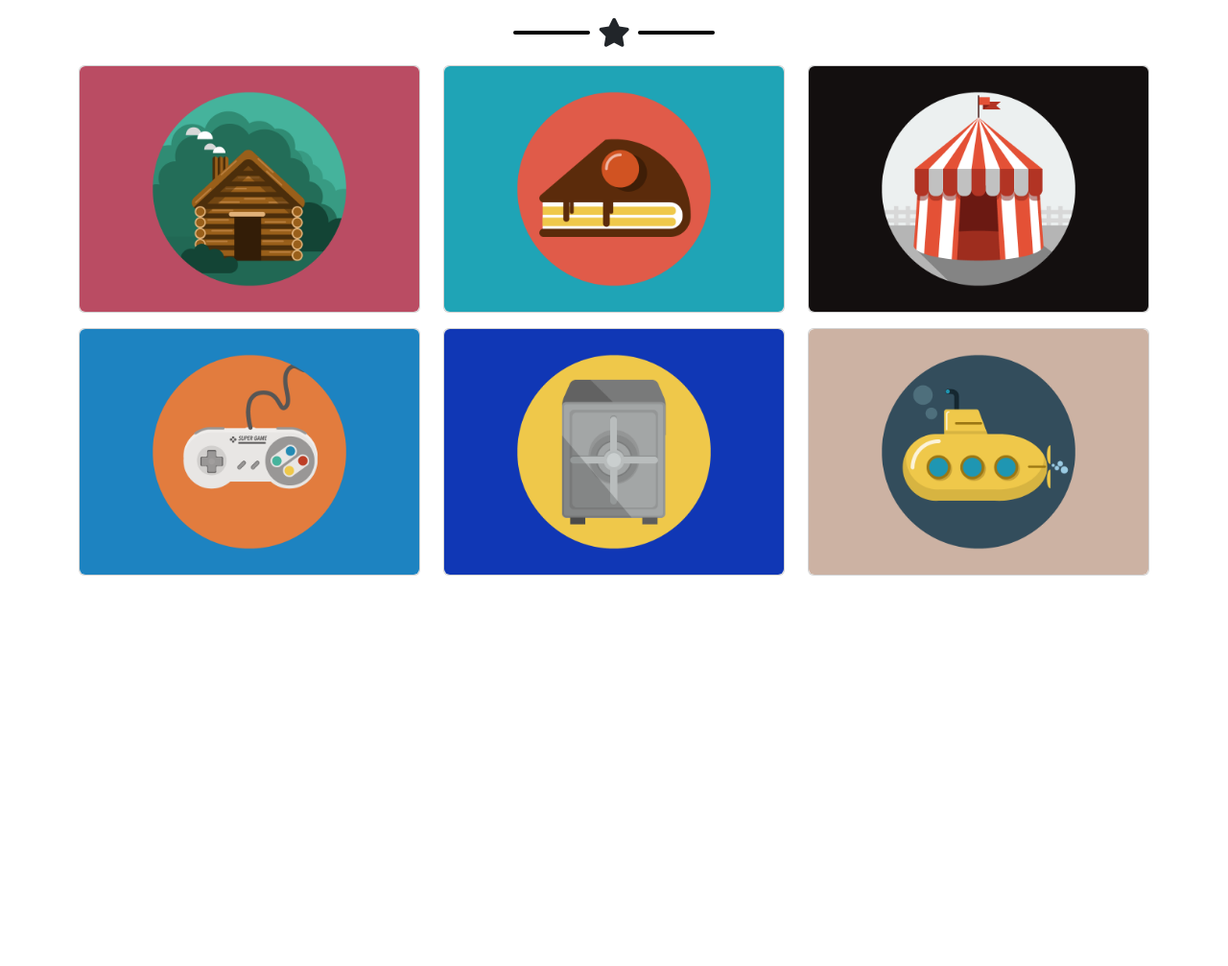
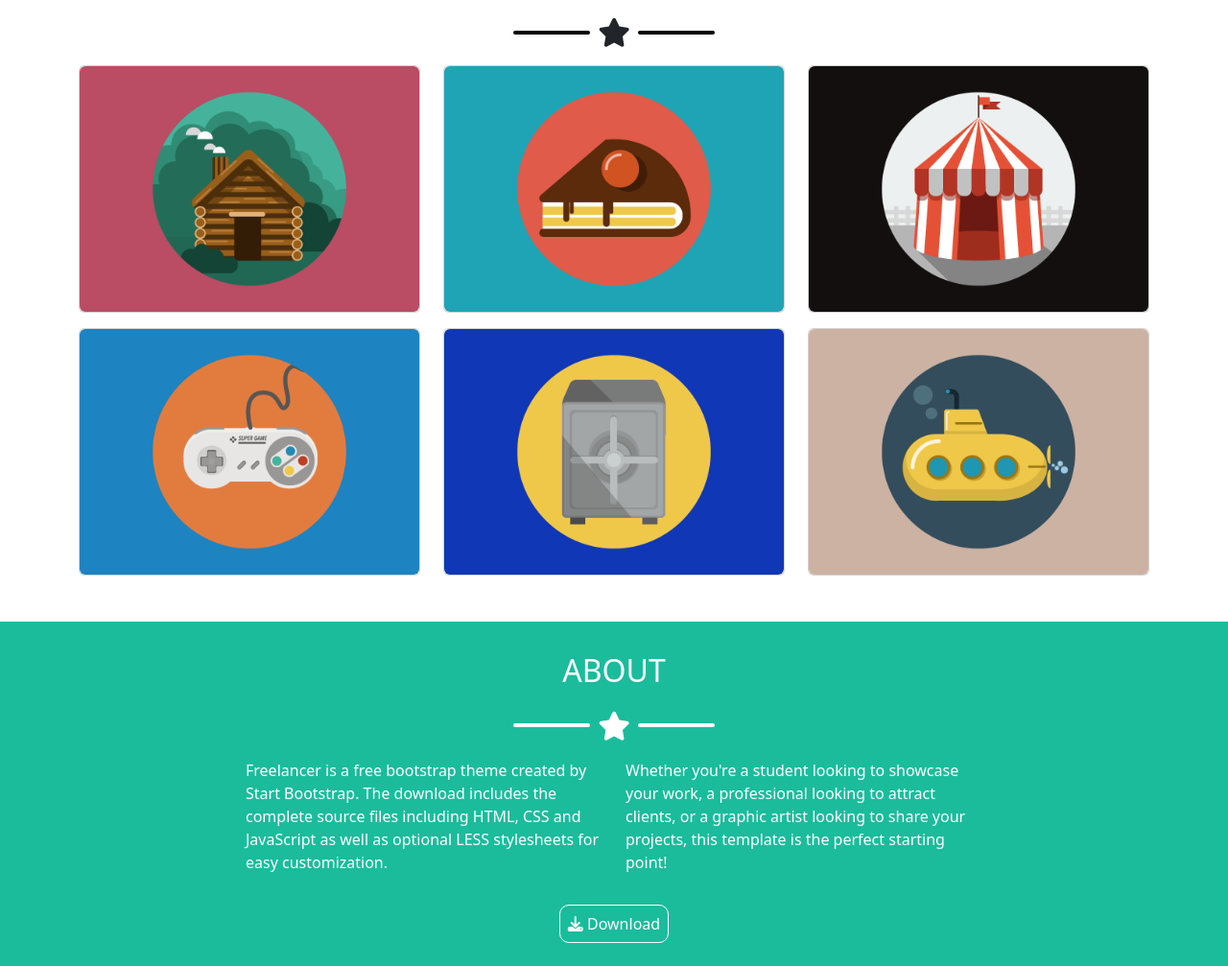
Before and after one commit to ghiottoandrea/html-css-bootstrap-freelancer, a plain HTML site: page index.html in a window 1280 px wide. Shown: the part 948-1955 px from the top of the page at 96% size. Before the commit the page ends 1604 px from the top, so only its background shows below. Drawn offline with nearby package versions, Linux system fonts and the light colour scheme.

Commit message:
Add about

```diff
--- a/assets/css/style.css
+++ b/assets/css/style.css
@@ -60,7 +60,12 @@
     padding: 2rem 0;
     text-align: center;
 }
-
+#about{
+    background-color: var(--boot-secondary);
+    color: var(--boot-lighter);
+    text-align: center;
+    padding: 2rem 0;
+}
 #up_footer {
     display: flex;
     justify-content: center;
@@ -80,7 +85,10 @@
     --boot-tertiary: rgba(58, 84, 109, 1);
     --boot-lighter: white;
 }
-
+.container-small{
+    width: 60%;
+    margin: auto;
+}
 .border-star {
     display: flex;
     align-items: center;
@@ -118,6 +126,17 @@
 /* #endregion portfolio */
 
 /* #region about */
+.text-about{
+    text-align: left;
+}
+.download{
+    color: var(--boot-lighter);
+    text-decoration: none;
+    padding: 0.5rem;
+    border: 1px solid var(--boot-lighter);
+    border-radius: 10px;
+
+}
 /* #endregion about */
 
 /* #region contact me */
--- a/index.html
+++ b/index.html
@@ -107,11 +107,37 @@
         <!-- /#portfolio -->
 
         <section id="about">
-
-            <h2 class="about.title"></h2>
-            <div class="row">
-                <div class="col-12 col-md-6"></div>
-                <div class="col-12 col-md-6"></div>
+            <div class="container-small">
+                <h2 class="about.title">ABOUT</h2>
+                <div class="border-star pb-1">
+                    <div class="line-white"></div>
+                    <div class="icon">
+                        <i class="fa-solid fa-star"></i>
+                    </div>
+                    <div class="line-white"></div>
+                </div>
+                <div class="row">
+                    <div class="col-12 col-md-6">
+                        <p class="text-about">
+                            Freelancer is a free bootstrap theme created by Start Bootstrap. The download includes the
+                            complete source files including HTML, CSS and JavaScript as well as optional LESS
+                            stylesheets
+                            for easy customization.
+                        </p>
+                    </div>
+                    <div class="col-12 col-md-6">
+                        <p class="text-about">
+                            Whether you're a student looking to showcase your work, a professional looking to attract
+                            clients, or a graphic artist looking to share your projects, this template is the perfect
+                            starting point!
+                        </p>
+                    </div>
+                </div>
+                <div class="mt-4">
+                    <a href="#" class="download">
+                        <i class="fa-solid fa-download"></i> Download
+                    </a>
+                </div>
             </div>
 
         </section>
```
